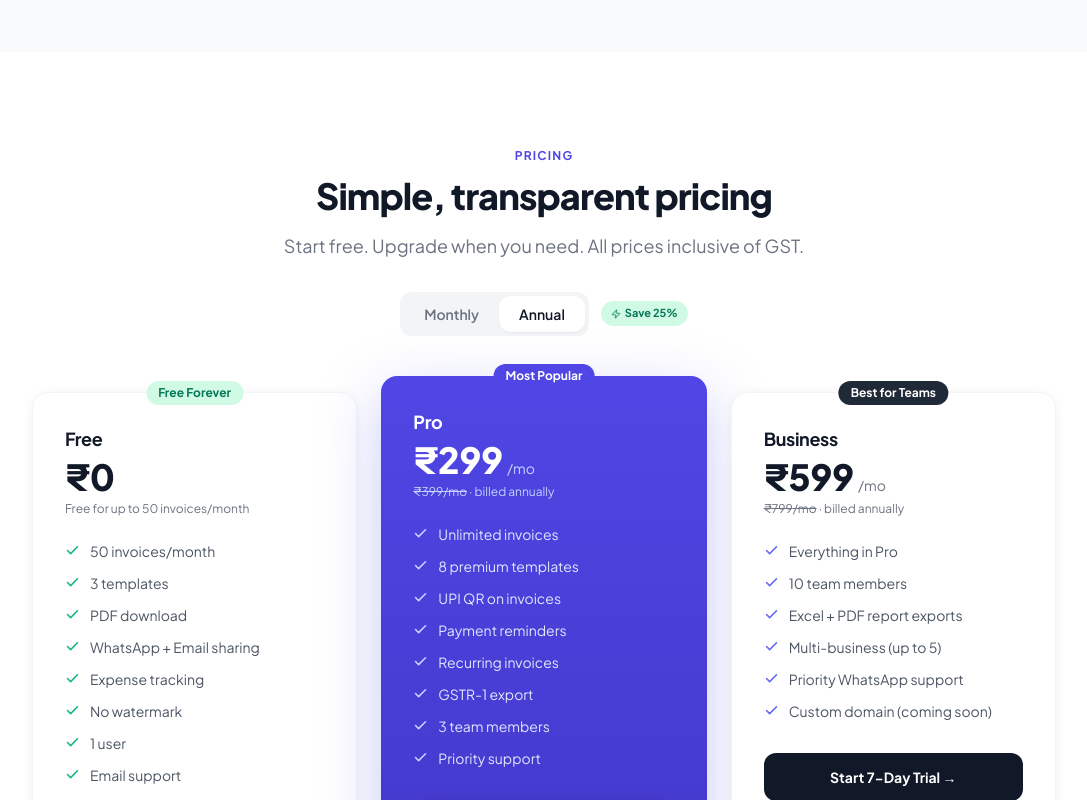
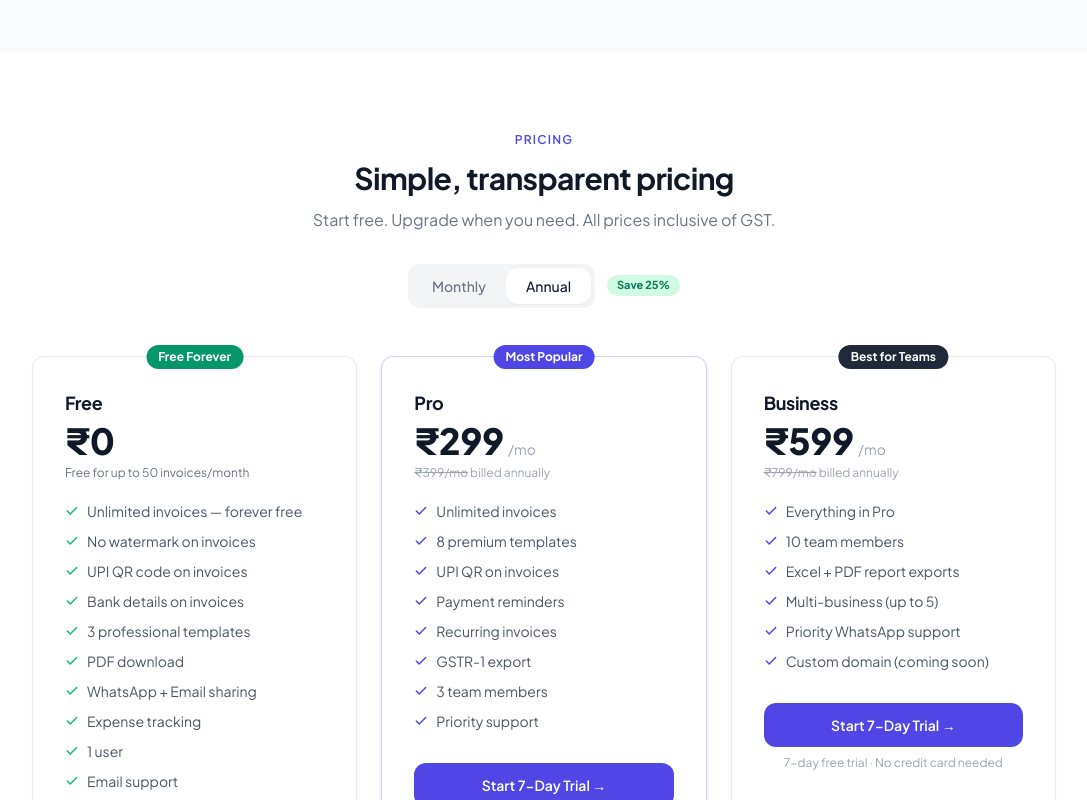
Before and after one commit to dropshippers024-droid/billkar-fixed-new, a React (Vite) app: page / in a window 1280 px wide. Shown: the part 4880-5680 px from the top of the page, without its empty margins (96-1183 px from the left). Built offline with nearby package versions, Linux system fonts and the light colour scheme; no server answers; the HTML template or start-up script is replaced by a standard one.

Commit message:
unlimited free invoices, UPI QR free, updated pricing page

```diff
--- a/src/components/Pricing.tsx
+++ b/src/components/Pricing.tsx
@@ -1,6 +1,6 @@
 import { useState, useEffect, useRef } from "react";
 import { motion, AnimatePresence } from "framer-motion";
-import { Check, ChevronDown, Zap } from "lucide-react";
+import { Check, ChevronDown } from "lucide-react";
 import { useNavigate } from "react-router-dom";
 import { initTrial, getTrialStart } from "@/lib/planStore";
 import { toast } from "sonner";
@@ -12,17 +12,17 @@ const plans = [
     monthly: 0,
     annual: 0,
     badge: "Free Forever",
-    badgeColor: "bg-emerald-100 text-emerald-700",
-    cardBg: "bg-white",
-    btnClass: "bg-gray-900 text-white hover:bg-gray-800",
+    badgeColor: "bg-emerald-600 text-white",
     checkColor: "text-emerald-500",
     features: [
-      "50 invoices/month",
-      "3 templates",
+      "Unlimited invoices — forever free",
+      "No watermark on invoices",
+      "UPI QR code on invoices",
+      "Bank details on invoices",
+      "3 professional templates",
       "PDF download",
       "WhatsApp + Email sharing",
       "Expense tracking",
-      "No watermark",
       "1 user",
       "Email support",
     ],
@@ -34,11 +34,7 @@ const plans = [
     badge: "Most Popular",
     badgeColor: "bg-indigo-600 text-white",
     elevated: true,
-    cardBg: "bg-gradient-to-b from-indigo-600 to-indigo-700",
-    btnClass: "bg-white text-indigo-600 hover:bg-indigo-50",
-    checkColor: "text-indigo-200",
-    textColor: "text-white",
-    subTextColor: "text-indigo-200",
+    checkColor: "text-indigo-600",
     features: [
       "Unlimited invoices",
       "8 premium templates",
@@ -56,9 +52,7 @@ const plans = [
     annual: 599,
     badge: "Best for Teams",
     badgeColor: "bg-gray-800 text-white",
-    cardBg: "bg-white",
-    btnClass: "bg-gray-900 text-white hover:bg-gray-800",
-    checkColor: "text-indigo-500",
+    checkColor: "text-indigo-600",
     features: [
       "Everything in Pro",
       "10 team members",
@@ -73,9 +67,9 @@ const plans = [
 const faqs = [
   { q: "Is BillKar really free?", a: "Yes. Create up to 50 invoices per month, forever. No credit card needed." },
   { q: "Do I need a GST number?", a: "No. BillKar works with or without GSTIN. Add it when you're ready." },
-  { q: "Can I use it on mobile?", a: "Yes. BillKar works on any device with a browser — phone, tablet, or desktop." },
-  { q: "How is it different from Tally?", a: "Tally is desktop accounting software. BillKar is cloud-based GST invoicing — simpler, faster, accessible anywhere." },
-  { q: "Can I migrate from other tools?", a: "Yes. Import your customers and products via CSV. Your data moves in minutes." },
+  { q: "Can I use it on mobile?", a: "Yes. BillKar works on any device with a browser \u2014 phone, tablet, or desktop." },
+  { q: "How is it different from Tally?", a: "Tally is desktop accounting software. BillKar is cloud-based GST invoicing \u2014 simpler, faster, accessible anywhere." },
+  { q: "Can I migrate from Vyapar?", a: "Yes. Import your customers and products via CSV. Your data moves in minutes." },
   { q: "Is my data safe?", a: "Absolutely. Your data is encrypted and stored on Cloudflare's global network with 99.9% uptime." },
 ];
 
@@ -125,53 +119,48 @@ const Pricing = () => {
   };
 
   return (
-    <section id="pricing" className="bg-white py-24">
+    <section id="pricing" className="bg-white py-20">
       <div className="max-w-6xl mx-auto px-4">
         {/* Header */}
         <motion.div
           initial={{ opacity: 0, y: 20 }}
           whileInView={{ opacity: 1, y: 0 }}
           viewport={{ once: true }}
-          className="text-center mb-14"
+          className="text-center mb-12"
         >
-          <span className="text-xs font-bold text-indigo-600 uppercase tracking-widest mb-3 block">Pricing</span>
-          <h2 className="text-3xl md:text-4xl font-extrabold text-gray-900 mb-4 tracking-tight">
-            Simple, transparent pricing
-          </h2>
-          <p className="text-gray-500 mb-8 text-lg">Start free. Upgrade when you need. All prices inclusive of GST.</p>
+          <p className="text-xs font-semibold text-indigo-600 uppercase tracking-widest mb-3">PRICING</p>
+          <h2 className="text-3xl font-bold text-gray-900 mb-3">Simple, transparent pricing</h2>
+          <p className="text-gray-500 mb-8">Start free. Upgrade when you need. All prices inclusive of GST.</p>
 
           {/* Toggle */}
           <div className="inline-flex items-center gap-3">
             <div className="inline-flex items-center bg-gray-100 rounded-xl p-1">
               <button
                 onClick={() => setAnnual(false)}
-                className={`px-5 py-2 rounded-lg text-sm font-semibold transition-all ${!annual ? "bg-white text-gray-900 shadow-sm" : "text-gray-500"}`}
+                className={`px-5 py-2 rounded-lg text-sm font-medium transition-colors ${!annual ? "bg-white text-gray-900 shadow-sm" : "text-gray-500"}`}
               >
                 Monthly
               </button>
               <button
                 onClick={() => setAnnual(true)}
-                className={`px-5 py-2 rounded-lg text-sm font-semibold transition-all ${annual ? "bg-white text-gray-900 shadow-sm" : "text-gray-500"}`}
+                className={`px-5 py-2 rounded-lg text-sm font-medium transition-colors ${annual ? "bg-white text-gray-900 shadow-sm" : "text-gray-500"}`}
               >
                 Annual
               </button>
             </div>
             {annual && (
-              <span className="inline-flex items-center gap-1 text-[11px] font-bold bg-emerald-100 text-emerald-700 px-2.5 py-1 rounded-full">
-                <Zap size={10} /> Save 25%
+              <span className="text-[11px] font-bold bg-emerald-100 text-emerald-700 px-2.5 py-0.5 rounded-full">
+                Save 25%
               </span>
             )}
           </div>
         </motion.div>
 
         {/* Plan cards */}
-        <div className="grid md:grid-cols-3 gap-6 max-w-5xl mx-auto items-start">
+        <div className="grid md:grid-cols-3 gap-6 max-w-5xl mx-auto">
           {plans.map((plan, i) => {
             const price = annual ? plan.annual : plan.monthly;
             const isPaid = plan.monthly > 0;
-            const isElevated = "elevated" in plan && plan.elevated;
-            const textColor = "textColor" in plan ? plan.textColor : "text-gray-900";
-            const subTextColor = "subTextColor" in plan ? plan.subTextColor : "text-gray-500";
 
             return (
               <motion.div
@@ -180,44 +169,44 @@ const Pricing = () => {
                 whileInView={{ opacity: 1, y: 0 }}
                 viewport={{ once: true }}
                 transition={{ delay: i * 0.1 }}
-                className={`relative rounded-2xl p-8 ${plan.cardBg} ${isElevated ? "md:-mt-4 md:mb-4" : ""}`}
-                style={{
-                  boxShadow: isElevated
-                    ? "0 20px 60px rgba(99,102,241,0.35)"
-                    : "0 2px 12px rgba(0,0,0,0.06)",
-                  border: isElevated ? "none" : "1px solid #f1f5f9",
-                }}
+                className={`relative bg-white rounded-xl border p-8 ${
+                  "elevated" in plan && plan.elevated
+                    ? "border-indigo-200 shadow-md"
+                    : "border-gray-200 shadow-sm"
+                }`}
               >
                 {plan.badge && (
-                  <div className={`absolute -top-3 left-1/2 -translate-x-1/2 text-xs font-bold px-3 py-1 rounded-full whitespace-nowrap ${plan.badgeColor}`}>
+                  <div className={`absolute -top-3 left-1/2 -translate-x-1/2 text-xs font-bold px-3 py-1 rounded-full ${plan.badgeColor}`}>
                     {plan.badge}
                   </div>
                 )}
 
-                <h3 className={`text-lg font-bold mb-1 ${textColor}`}>{plan.name}</h3>
+                <h3 className="text-lg font-bold text-gray-900 mb-1">{plan.name}</h3>
 
-                <div className="mb-6">
-                  <div className="flex items-baseline gap-1">
-                    <span className={`text-4xl font-extrabold ${textColor}`}>
+                <div className="mb-5">
+                  <div className="flex items-baseline gap-1 whitespace-nowrap">
+                    <span className="text-4xl font-extrabold text-gray-900">
                       {price === 0 ? "₹0" : <>₹<AnimatedPrice value={price} /></>}
                     </span>
-                    {isPaid && <span className={`text-sm ${subTextColor}`}>/mo</span>}
+                    {isPaid && <span className="text-gray-400 text-sm">/mo</span>}
                   </div>
-                  {!isPaid && <p className={`text-xs mt-1 ${subTextColor}`}>Free for up to 50 invoices/month</p>}
+                  {!isPaid && (
+                    <p className="text-xs text-gray-500 mt-1">Free for up to 50 invoices/month</p>
+                  )}
                   {isPaid && annual && (
-                    <p className={`text-xs mt-1 ${subTextColor}`}>
-                      <span className="line-through">₹{plan.monthly}/mo</span> · billed annually
+                    <p className="text-xs text-gray-400 mt-1">
+                      <span className="line-through">₹{plan.monthly}/mo</span>{" "}billed annually
                     </p>
                   )}
                   {isPaid && !annual && (
-                    <p className={`text-xs mt-1 ${subTextColor}`}>or ₹{plan.annual}/mo billed annually</p>
+                    <p className="text-xs text-gray-400 mt-1">or ₹{plan.annual}/mo billed annually</p>
                   )}
                 </div>
 
-                <ul className="space-y-3 mb-8">
+                <ul className="space-y-2.5 mb-8">
                   {plan.features.map((f) => (
-                    <li key={f} className={`flex items-center gap-2.5 text-sm ${isElevated ? "text-indigo-100" : "text-gray-600"}`}>
-                      <Check size={15} className={plan.checkColor} strokeWidth={2.5} />
+                    <li key={f} className="flex items-center gap-2 text-sm text-gray-600">
+                      <Check size={14} className={plan.checkColor} strokeWidth={2.5} />
                       {f}
                     </li>
                   ))}
@@ -225,14 +214,17 @@ const Pricing = () => {
 
                 <button
                   onClick={() => handleClick(plan)}
-                  className={`w-full py-3.5 rounded-xl font-bold text-sm transition-all ${plan.btnClass}`}
-                  style={isElevated ? { boxShadow: "0 4px 14px rgba(0,0,0,0.15)" } : {}}
+                  className={`w-full py-3 rounded-lg font-semibold text-sm transition-colors ${
+                    isPaid
+                      ? "bg-indigo-600 text-white hover:bg-indigo-700"
+                      : "bg-white border border-gray-200 text-gray-700 hover:bg-gray-50"
+                  }`}
                 >
-                  {isPaid ? "Start 7-Day Trial →" : "Start Free →"}
+                  {isPaid ? "Start 7-Day Trial \u2192" : "Start Free \u2192"}
                 </button>
 
                 {isPaid && (
-                  <p className={`text-xs text-center mt-2.5 ${subTextColor}`}>
+                  <p className="text-xs text-gray-400 text-center mt-2">
                     7-day free trial · No credit card needed
                   </p>
                 )}
@@ -246,19 +238,21 @@ const Pricing = () => {
           initial={{ opacity: 0, y: 20 }}
           whileInView={{ opacity: 1, y: 0 }}
           viewport={{ once: true }}
-          className="max-w-3xl mx-auto mt-24"
+          className="max-w-3xl mx-auto mt-20"
         >
-          <h3 className="text-2xl font-extrabold text-gray-900 text-center mb-10">Frequently Asked Questions</h3>
-          <div className="space-y-3">
+          <h3 className="text-2xl font-bold text-gray-900 text-center mb-8">Frequently Asked Questions</h3>
+          <div className="space-y-2">
             {faqs.map((faq, i) => (
-              <div key={i} className="bg-white border border-gray-100 rounded-2xl overflow-hidden"
-                style={{ boxShadow: "0 1px 6px rgba(0,0,0,0.04)" }}>
+              <div key={i} className="border border-gray-200 rounded-xl overflow-hidden">
                 <button
                   onClick={() => setOpenFaq(openFaq === i ? null : i)}
-                  className="w-full text-left px-6 py-4 flex items-center justify-between text-sm font-semibold text-gray-900 hover:bg-gray-50 transition-colors"
+                  className="w-full text-left px-5 py-4 flex items-center justify-between text-sm font-semibold text-gray-900 hover:bg-gray-50 transition-colors"
                 >
                   {faq.q}
-                  <ChevronDown size={16} className={`text-gray-400 flex-shrink-0 transition-transform ${openFaq === i ? "rotate-180" : ""}`} />
+                  <ChevronDown
+                    size={16}
+                    className={`text-gray-400 flex-shrink-0 transition-transform ${openFaq === i ? "rotate-180" : ""}`}
+                  />
                 </button>
                 <AnimatePresence>
                   {openFaq === i && (
@@ -269,7 +263,7 @@ const Pricing = () => {
                       transition={{ duration: 0.2 }}
                       className="overflow-hidden"
                     >
-                      <p className="px-6 pb-5 text-sm text-gray-500 leading-relaxed">{faq.a}</p>
+                      <p className="px-5 pb-4 text-sm text-gray-500 leading-relaxed">{faq.a}</p>
                     </motion.div>
                   )}
                 </AnimatePresence>
```
Also changed, not shown: src/components/dashboard/DashboardSidebar.tsx (+3 -9 lines), src/components/dashboard/DashboardTopbar.tsx (+3 -5 lines).
